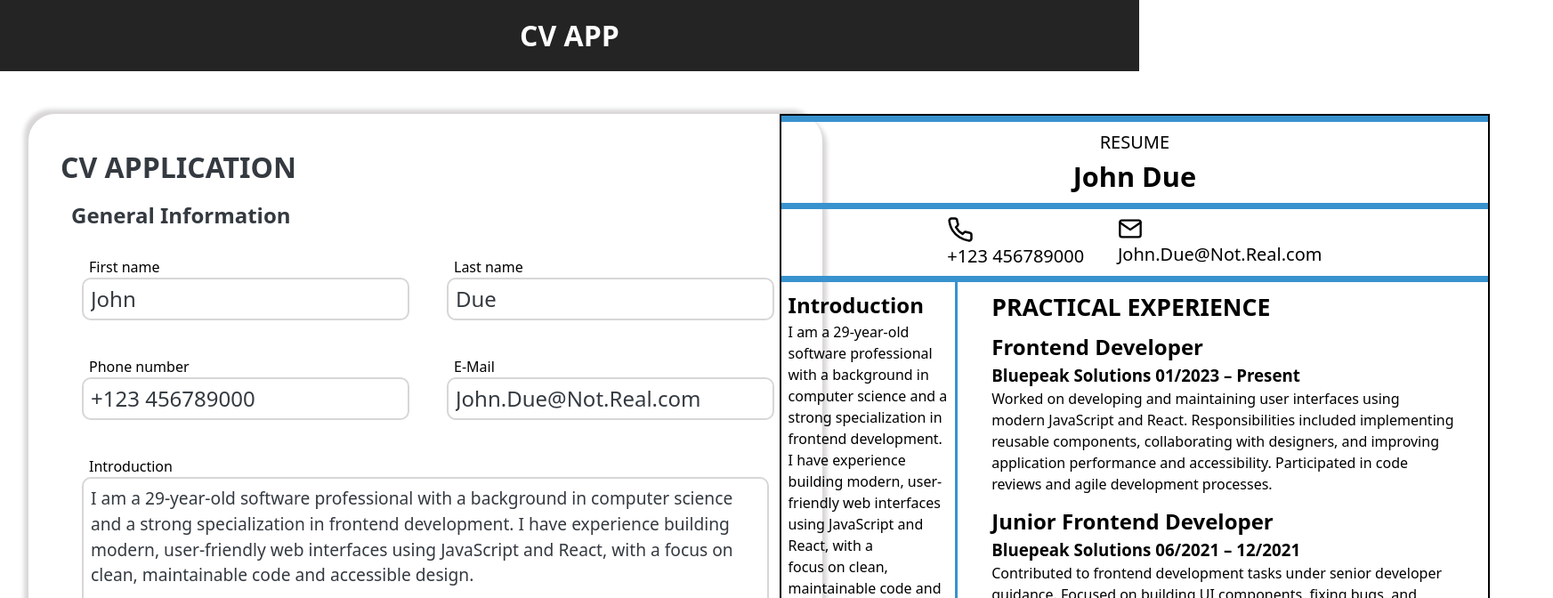
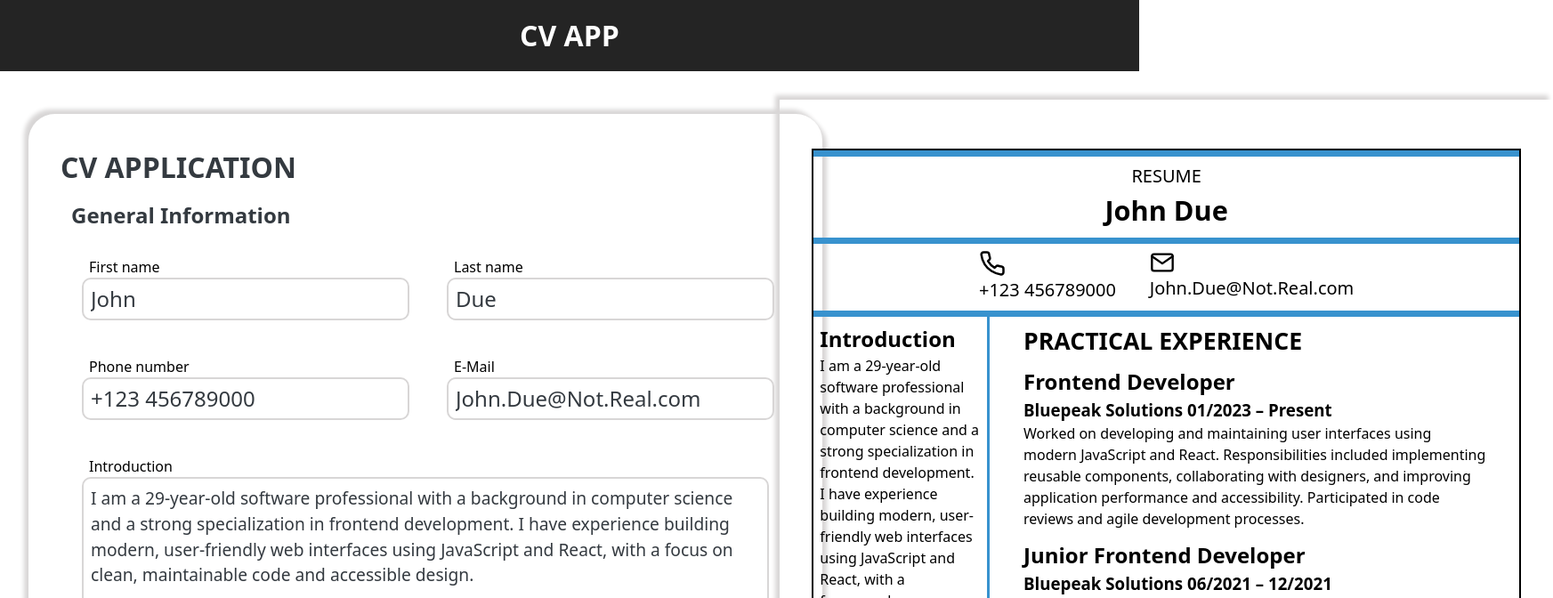
Before and after one commit to V1IRuZ/cv-application, a React (Vite) app: page / in a window 1280 px wide. Shown: the top 672 px of the page at 89% size, 1745 px wide, since content can reach past the window. Built offline with nearby package versions, Linux system fonts and the light colour scheme.

Commit message:
style: edit the size and layout of the resume wrapper div

```diff
--- a/src/styles/App.css
+++ b/src/styles/App.css
@@ -17,3 +17,16 @@ header h1 {
 main {
   padding: 32px;
 }
+
+.a4-container {
+  display:  flex;
+  align-items: center;
+  justify-content: center;
+  overflow: auto;
+  width: 230mm;
+  height: 327mm;
+  --shadow: #d8d6d6;
+  box-shadow:
+    5px 5px 5px var(--shadow),
+    -5px -5px 5px var(--shadow);
+}
```
